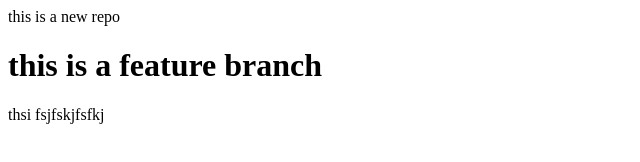
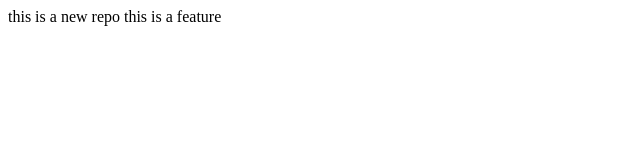
Before and after one commit to ajayvaghelaweb/localrepo, a plain HTML site: page index.html in a window 1280 px wide. Shown: the whole page, without its empty margins (0-640 px from the left). Drawn offline with Linux system fonts and the light colour scheme.

Commit message:
new CHANGE

```diff
--- a/index.html
+++ b/index.html
@@ -7,7 +7,6 @@
 </head>
 <body>
     this is a new repo
-    <h1>this is a feature branch</h1>
-    thsi fsjfskjfsfkj
+    this is a feature
 </body>
 </html>
```
